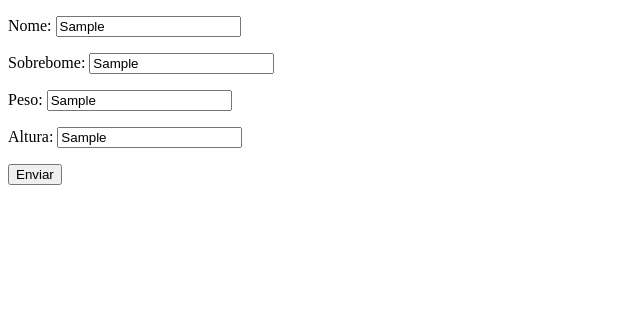
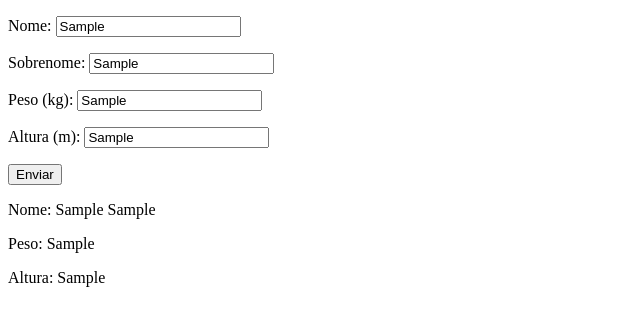
Before and after one commit to Zenckro/Lessons, a plain HTML site: page Aula6/index.html in a window 1280 px wide. Both pictures are taken after typing "Sample", "Sample", "Sample", "Sample" into the empty fields and a click on the button "Enviar". Shown: the whole page, without its empty margins (0-640 px from the left). Drawn offline with Linux system fonts and the light colour scheme.

Commit message:
Update Aula6

```diff
--- a/Aula6/index.html
+++ b/Aula6/index.html
@@ -7,14 +7,12 @@
 <body>
     <form class="form" action="" method="get">
         <p>Nome: <input type="text" class="nome"></p>
-        <p>Sobrebome: <input type="text" class="sobrenome"></p>
-        <p>Peso: <input type="text" class="peso"></p>
-        <p>Altura: <input type="text" class="altura"></p>
+        <p>Sobrenome: <input type="text" class="sobrenome"></p>
+        <p>Peso (kg): <input type="text" class="peso"></p>
+        <p>Altura (m): <input type="text" class="altura"></p>
         <button>Enviar</button>
     </form>
-
-    <div class="resultado"></div>
-
+    <div id="resultado"></div>
    <script src="script.js"></script>
 </body>
 </html>
--- a/Aula6/script.js
+++ b/Aula6/script.js
@@ -1,8 +1,6 @@
 function escopo () {
     const form = document.querySelector('.form');
-    const resultado= document.querySelector('.resultado');
-
-    const pessoas = []
+    //const pessoas = []
 
     function EventoForm (evento) {
         evento.preventDefault();
@@ -12,7 +10,11 @@ function escopo () {
         const peso = form.querySelector('.peso');
         const altura = form.querySelector('.altura');
 
-        console.log(pessoas)
+        const resultado = document.getElementById(`resultado`);
+
+        resultado.innerHTML = `<p>Nome: ${nome.value} ${sobrenome.value}</p>`;
+        resultado.innerHTML += `<p>Peso: ${peso.value}</p>`;
+        resultado.innerHTML += `<p>Altura: ${altura.value}</p>`;
     }
     form.addEventListener('submit',EventoForm)
 }
```
